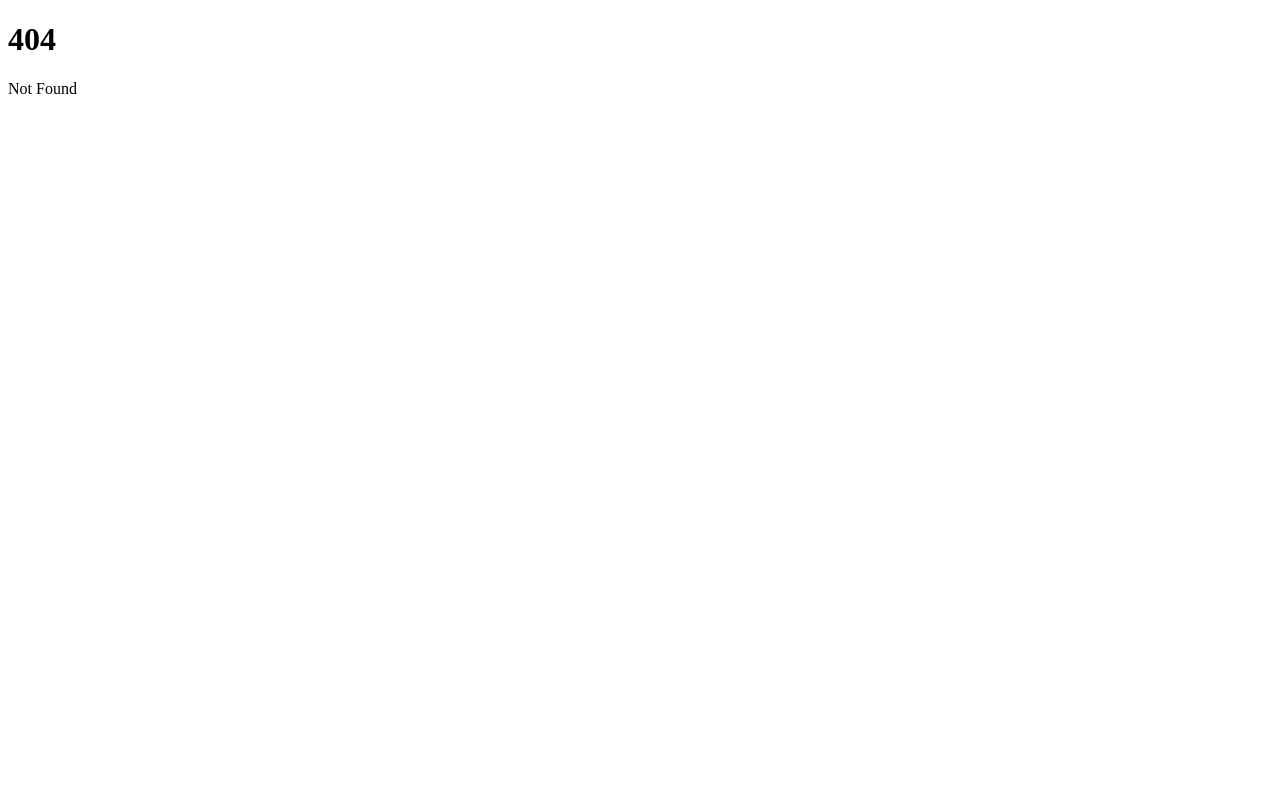
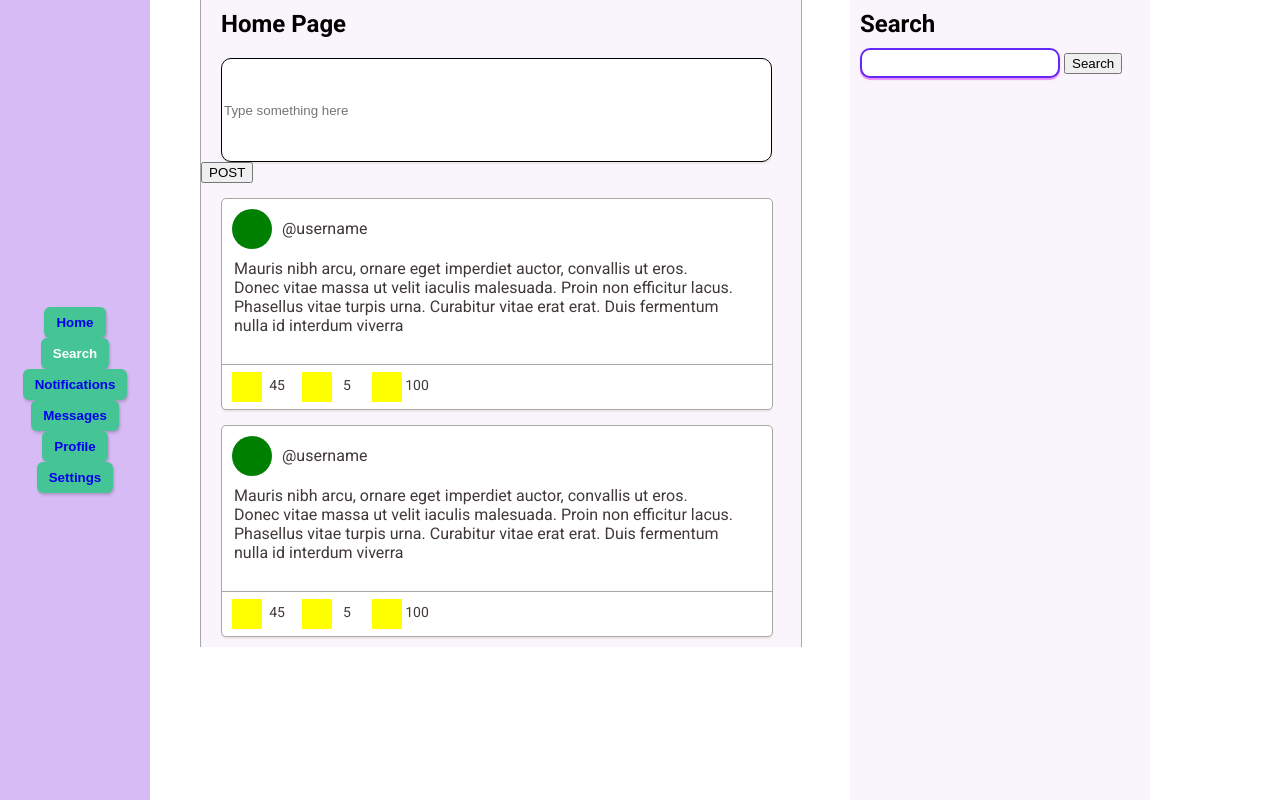
Before and after one commit to BazzaCipher/cissa-fy-comp, a SvelteKit app: page /home in a window 1280 px wide. Before the commit this address had no page. Built offline with nearby package versions, Linux system fonts and the light colour scheme.

Commit message:
linked home page

```diff
--- a/src/routes/+page.svelte
+++ b/src/routes/+page.svelte
@@ -8,7 +8,7 @@
 <nav class="nav">
     <div class="nav-link">
         <Button class="primary sm" >
-            <a href="/">Home</a>
+            <a href="/home">Home</a>
         </Button>
     </div>
     <div class="nav-link">
--- a/src/routes/home/home-page.svelte
+++ b/src/routes/home/+page.svelte
@@ -1,20 +1,33 @@
 <script>
-    import Button from "./button.svelte"
+    import Button from "../button.svelte"
 
+    const postData = {
+        user: 'itsme',
+        date: '12/3/24',
+        text: 'do i need text here',
+    }
 
+    const showPost = () => {
+        console.log('hi')
+    }
+
+    let profilePicture;
+    let username = '@' + 'username';
+    let tweetContent = 'Mauris nibh arcu, ornare eget imperdiet auctor, convallis ut eros. Donec vitae massa ut velit iaculis malesuada. Proin non efficitur lacus. Phasellus vitae turpis urna. Curabitur vitae erat erat. Duis fermentum nulla id interdum viverra'
     let likes = 45;
+    let comments = 5;
     let retweets = 100;
-    let comments = 5;
 
 </script>
 <link rel="preconnect" href="https://fonts.googleapis.com">
 <link rel="preconnect" href="https://fonts.gstatic.com" crossorigin>
 <link href="https://fonts.googleapis.com/css2?family=Roboto:wght@400;700&display=swap" rel="stylesheet">
 
+<div class="home-page">
     <nav class="nav">
         <div class="nav-link">
             <Button class="primary sm" >
-            <a href="./home/home-page.svelte">Home</a>
+                <a href="/home">Home</a>
             </Button>
         </div>
         <div class="nav-link">
@@ -43,28 +56,30 @@
         </div>
     </nav>
 
-    <section class="home-page">
+    <section class="home-section">
 
         <h1 class="home-title">Home Page</h1>
 
-        <input type="text" class="post-box" placeholder="Type something here">
+        <div class="new-post">
+            <input type="text" class="post-text" placeholder="Type something here">
             <button class="post-button">POST</button>
+        </div>
 
         <article class="tweet">
 
             <div class="tweet-head">
-                <div class="profile-pic">
+                <div class="tweet-pic">
 
                 </div>
 
                 <div class="tweet-user">
-                username
+                {username}
                 </div>
             </div>
 
             <div class="tweet-mid">
-                <div class="tweet-box">
-                    hello
+                <div class="tweet-content">
+                    {tweetContent}
                 </div>
             </div>
 
@@ -94,16 +109,66 @@
 
         </article>
 
+        <article class="tweet">
+
+            <div class="tweet-head">
+                <div class="tweet-pic">
+
+                </div>
+
+                <div class="tweet-user">
+                {username}
+                </div>
+            </div>
+
+            <div class="tweet-mid">
+                <div class="tweet-content">
+                    {tweetContent}
+                </div>
+            </div>
+
+            <div class="tweet-end">
+
+                <div class="tweet-icon">
+
+                </div>
+                <div class="tweet-num">
+                    {likes}
+                </div>
+
+                <div class="tweet-icon">
+
+                </div>
+                <div class="tweet-num">
+                    {comments}
+                </div>
+
+                <div class="tweet-icon">
+
+                </div>
+                <div class="tweet-num">
+                    {retweets}
+                </div>
+            </div>
+
+        </article>
 
     </section>
+
+
 
 <section class="search">
         <h1 class="search-title">Search</h1>
         <input type="search" class="search-bar">
         <button class="search-button">Search</button>
 </section>
+</div>
 
 <style>
+
+    .home-page {
+        background-color: green;
+    }
 
     a {
         text-decoration: none;
@@ -129,16 +194,24 @@
         position: relative;
     }
 
-    .home-page {
+    .home-section {
         position: absolute;
         top: 0;
         left: 0;
         margin-left: 200px;
-        width: 900px;
-        height: 100%;
-        border-left: 5px solid black;
-        border-right: 2px solid black;
+        margin-bottom: 20px;
+        width: 600px;
+        border-left: 1.5px solid #a7a8a4;
+        border-right: 1.5px solid #a7a8a4;
+        background-color: #faf5fc;
         font-family: 'Roboto', sans-serif;
+    }
+
+    .home-title {
+        position: relative;
+        margin: 0;
+        margin-top: 10px;
+        margin-left: 20px;
     }
 
     .search {
@@ -150,25 +223,22 @@
         height: 100%;
         background-color: #FFCEFE;
     }
-    .home-title {
-        position: relative;
-        margin: 0;
-        margin-top: 10px;
-        margin-left: 10px;
+
+    .new-post {
+        display: block;
     }
 
-    .post-box {
-        display: inline-block;
-        position: relative;
+    .post-text {
         margin-top: 20px;
         margin-left: 20px;
-        width: 500px;
+        width: 545px;
         height: 100px;
-        border-radius: 15px;
-        line-height: 1px;
+        border: 1.5px solid black;
+        border-radius: 10px;
+        box-shadow: 0 2px 1px #ebe7e7;
     }
 
-    .post-box::placeholder {
+    .post-text::placeholder {
         line-height: 90px;
     }
 
@@ -179,16 +249,16 @@
     }
 
 
-
     .tweet {
-        position: absolute;
         margin-top: 15px;
         margin-bottom: 10px;
-        margin-left: 25px;
-        width: 500px;
-        height: 225px;
-        border: 1px solid black;
+        margin-left: 20px;
+        width: 550px;
+        height: 210px;
+        border: 1.5px solid #a7a8a4;
         border-radius: 5px;
+        box-shadow: 0 2px 1px #ebe7e7;
+        background-color: white;
     }
 
     .tweet-head {
@@ -198,7 +268,7 @@
         height: 50px;
     }
 
-    .profile-pic {
+    .tweet-pic {
         position: relative;
         background-color: green;
         margin-top: 10px;
@@ -212,32 +282,33 @@
         position: relative;
         padding-top: 20px;
         margin-left: 10px;
-
+        color: #403938;
     }
 
     .tweet-mid {
         margin-top: 50px;
         position: absolute;
         display: block;
-        width: 500px;
-        border-bottom: 1px solid black;
+        width: 550px;
+        border-bottom: 1px solid #a7a8a4;
     }
 
-    .tweet-box {
+    .tweet-content {
         position: relative;
         margin-top: 10px;
         margin-bottom: 5px;
-        margin-left: 10px;
+        margin-left: 12px;
         margin-right: 15px;
-        width: 480px;
+        width: 500px;
         height: 100px;
+        color: #403938;
     }
 
     .tweet-end {
         position: absolute;
         display: flex;
         margin-top: 170px;
-        padding-left: 5px;
+        padding-left: 10px;
     }
 
     .tweet-icon {
@@ -245,35 +316,27 @@
         background-color: yellow;
         width: 30px;
         height: 30px;
-        margin: 10px 5px;
+        margin-top: 2.5px;
     }
 
     .tweet-num {
         position: relative;
         width: 30px;
-        height: 30px;
+        height: 25px;
         margin-right: 10px;
         margin-top: 5px;
-        padding-top: 10px;
+        padding-top: 3px;
         text-align: center;
-    }
-
-    .tweet-comments {
-        background-color: grey;
-    }
-
-    .tweet-retweets {
-        background-color: grey;
+        font-size: 14px;
+        color: #403938;
     }
 
 
     .search {
-        position: absolute;
         top: 0;
         margin-left: 850px;
         width: 300px;
-        height: 100%;
-        background-color: light-grey;
+        background-color: #faf5fc;
     }
 
 
```
Lines whose indentation alone changed are shown as unchanged.
